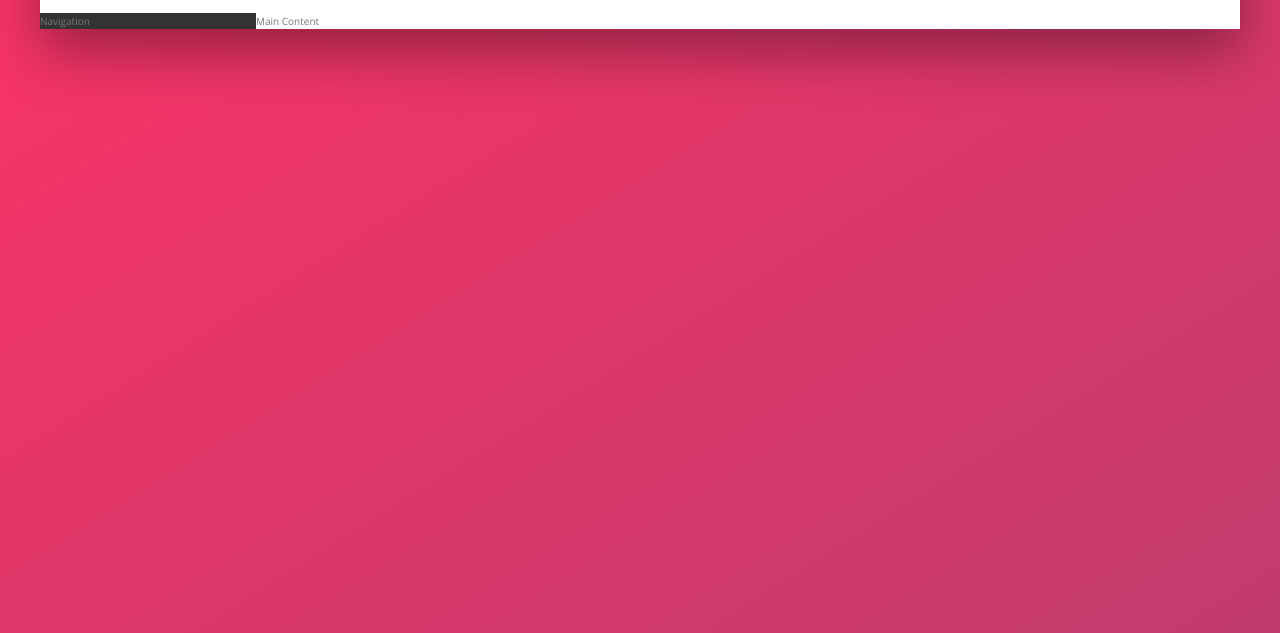
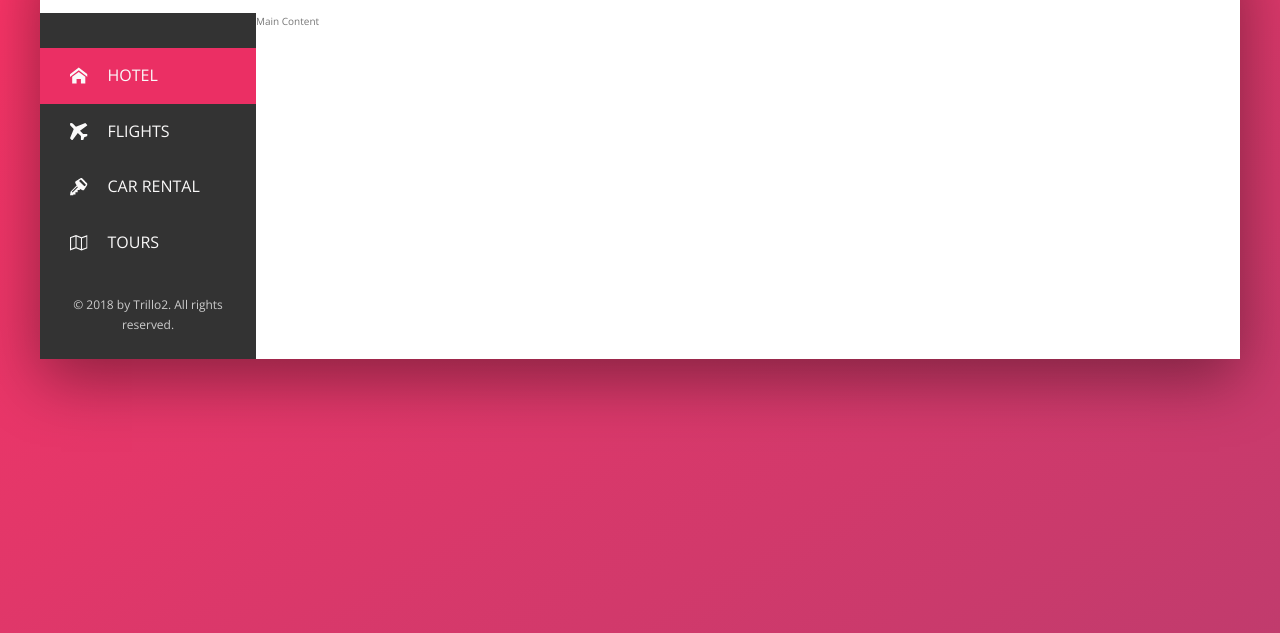
Before and after one commit to m2paulc/Trillo2, a website: page index.html in a window 1280 px wide. Shown: the part 167-800 px from the top of the page. Drawn offline with nearby package versions, Linux system fonts and the light colour scheme.

Commit message:
completed side navigation bar with animation

```diff
--- a/index.html
+++ b/index.html
@@ -37,7 +37,35 @@
             </header>
             <div class="content">
                 <nav class="sidebar">
-                    Navigation
+                    <ul class="side-nav">
+                        <li class="side-nav__item side-nav__item--active">
+                            <a href="" class="side-nav__link">
+                                <svg class="side-nav__icon icon icon-home"><use xlink:href="img/sprite.svg#icon-home"></use></svg>
+                                <span>Hotel</span>
+                            </a>
+                        </li>
+                        <li class="side-nav__item">
+                            <a href="" class="side-nav__link">
+                                <svg class="side-nav__icon icon icon-airplane"><use xlink:href="img/sprite.svg#icon-airplane"></use></svg>
+                                <span>Flights</span>
+                            </a>
+                        </li>
+                        <li class="side-nav__item">
+                            <a href="" class="side-nav__link">
+                                <svg class="side-nav__icon icon icon-key2"><use xlink:href="img/sprite.svg#icon-key2"></use></svg>
+                                <span>Car Rental</span>
+                            </a>
+                        </li>
+                        <li class="side-nav__item">
+                            <a href="" class="side-nav__link">
+                                <svg class="side-nav__icon icon icon-map2"><use xlink:href="img/sprite.svg#icon-map2"></use></svg>
+                                <span>Tours</span>
+                            </a>
+                        </li>
+                    </ul>
+                    <div class="legal">
+                        <p>&copy; 2018 by Trillo2. All rights reserved.</p>
+                    </div>
                 </nav>
                 <main class="hotel-view">
                     Main Content
--- a/sass/layouts/_main-container.scss
+++ b/sass/layouts/_main-container.scss
@@ -5,6 +5,76 @@
 .sidebar {
     background-color: $color-grey-dark-1;
     flex: 0 0 18%;
+    display: flex;
+    flex-direction: column;
+    justify-content: space-between;
+}
+
+/* Side Navigation Bar */
+.side-nav {
+    font-size: 1.6rem;
+    list-style: none;
+    margin-top: 3.5rem;
+
+    &__item {
+        position: relative;
+
+        &:note(:last-child) {
+            margin-bottom: .5rem;
+        }
+    }
+
+    &__item:before {
+        content: '';
+        position: absolute;
+        top: 0;
+        left: 0;
+        height: 100%;
+        width: 3px;
+        background-color: $color-primary;
+        transform: scaleY(0);
+        transition: transform .2s,
+                    width .4s ease-in .2s,
+                    background-color .1s;
+    }
+
+    &__item:hover::before,
+    &__item--active::before {
+        transform: scaleY(1);
+        width: 100%;
+    }
+
+    &__item:active::before {
+        background-color: $color-primary-light;
+    }
+
+    &__link:link,
+    &__link:visited {
+        color: $color-grey-light-1;
+        text-decoration: none;
+        text-transform: uppercase;
+        display: block;
+        padding: 1.5rem 3rem;
+        position: relative;
+        z-index: 2;
+        display: flex;
+        align-items: center;
+    }
+
+    &__icon {
+        width: 1.75rem;
+        height: 1.75rem;
+        margin-right: 2rem;
+        fill: currentColor;
+    }
+}
+
+/* Copyright Footer on side nav bar */
+.legal {
+    font-size: 1.2rem;
+    text-align: center;
+    color: $color-grey-light-4;
+    padding: 2.5rem;
 }
 
 .hotel-view {
--- a/sass/main.scss
+++ b/sass/main.scss
@@ -1,4 +1,4 @@
 @import 'base/variables';
 @import 'base/base';
+@import 'layouts/header';
 @import 'layouts/main-container';
-@import 'layouts/header';
```
Also changed, not shown: css/style.css.
